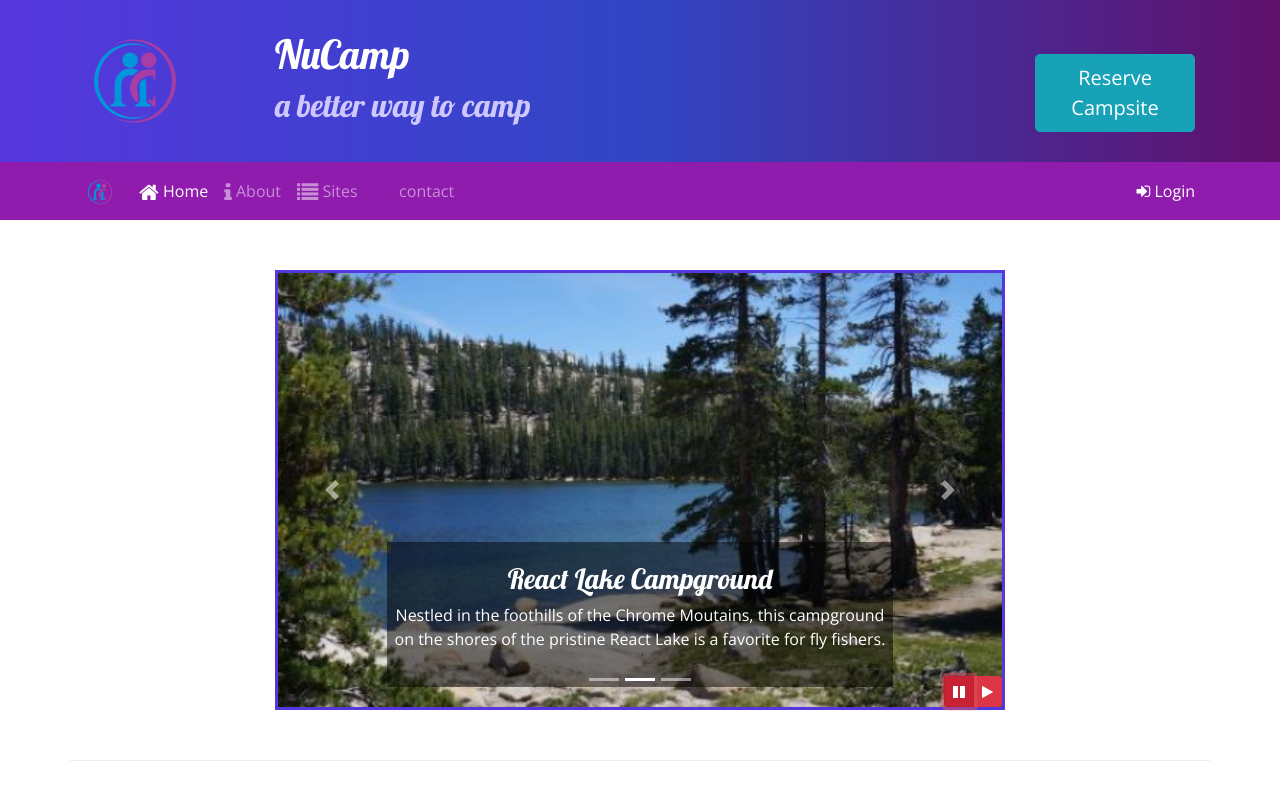
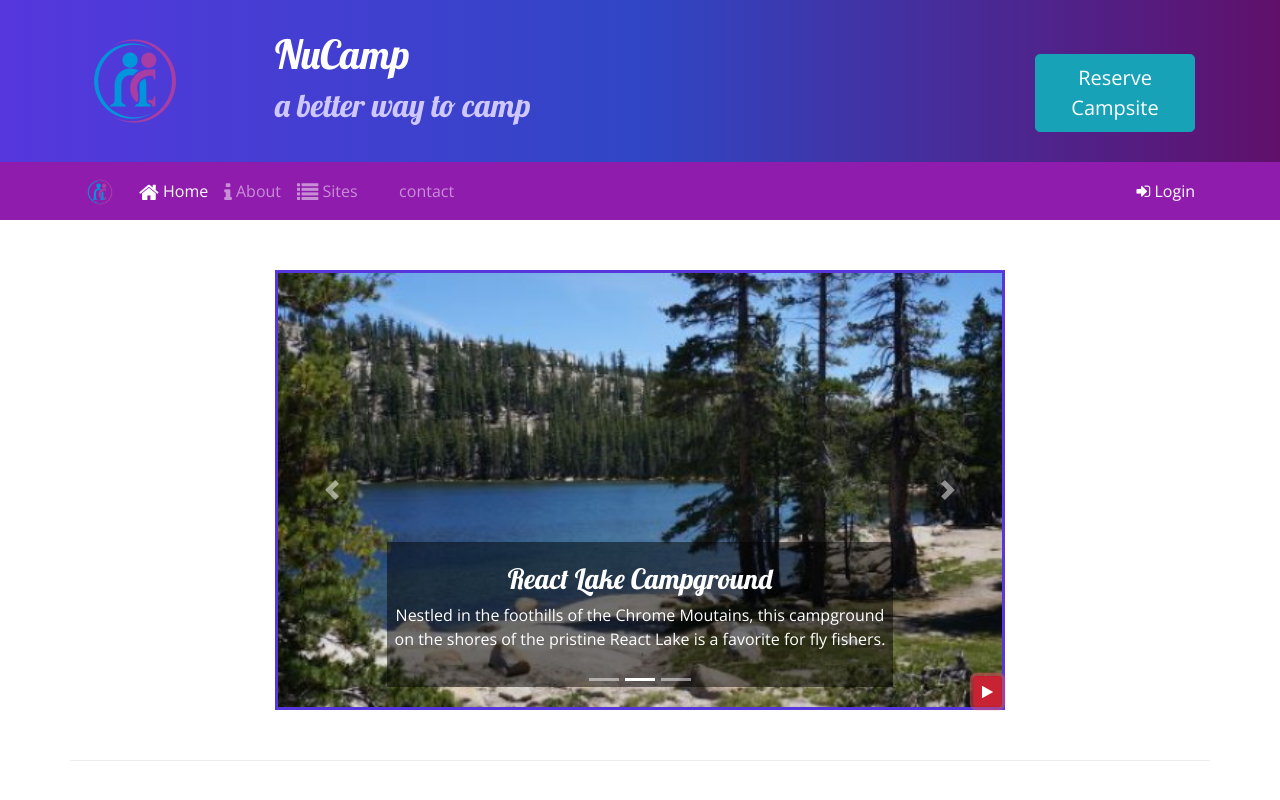
Before and after one commit to myongkim/bootstrap, a website: page index.html in a window 1280 px wide. Both pictures are taken after a click on the button 959 px from the left and 691 px from the top of the page. Shown: the top 800 px of the page. Drawn offline with nearby package versions, Linux system fonts and the light colour scheme.

Commit message:
carousel toggle

```diff
--- a/index.html
+++ b/index.html
@@ -222,14 +222,12 @@
 
                     </a>
 
-                    <div class="btn-group" id="carouselButton">
-                        <button class="btn btn-danger btn-sm" id="carouselPause">
+
+                        <button class="btn btn-danger btn-sm" id="carouselButton">
                             <i class="fa fa-pause"></i>
                         </button>
-                        <button class="btn btn-danger btn-sm" id="carouselPlay">
-                            <i class="fa fa-play"></i>
-                        </button>
-                    </div>
+
+
 
                 </div>
             </div>
@@ -343,12 +341,20 @@
     <script>
         $(function() {
             $(".carousel").carousel( { interval: 2000 } );
-            $("#carouselPause").click(function(){
-                $(".carousel").carousel("pause");
+            $("#carouselButton").click(function(){
+                if ($("#carouselButton").children("i").hasClass("fa-pause")) {
+                    $(".carousel").carousel("pause");
+                    $("#carouselButton").children("i").removeClass("fa-pause");
+                    $("#carouselButton").children("i").addClass("fa-play");
+                }
+                else {
+                    $(".carousel").carousel("cycle");
+                    $("#carouselButton").children("i").removeClass("fa-play");
+                    $("#carouselButton").children("i").addClass("fa-pause");
 
-            });
-            $("#carouselPlay").click(function(){
-                $(".carousel").carousel("cycle");
+
+
+                }
 
             });
         });
```
